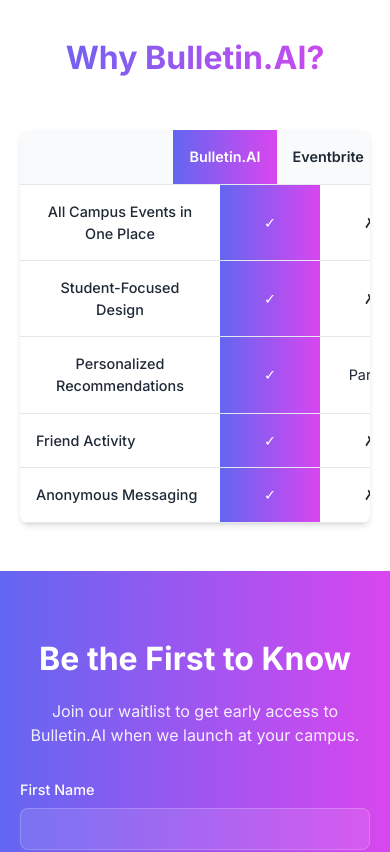
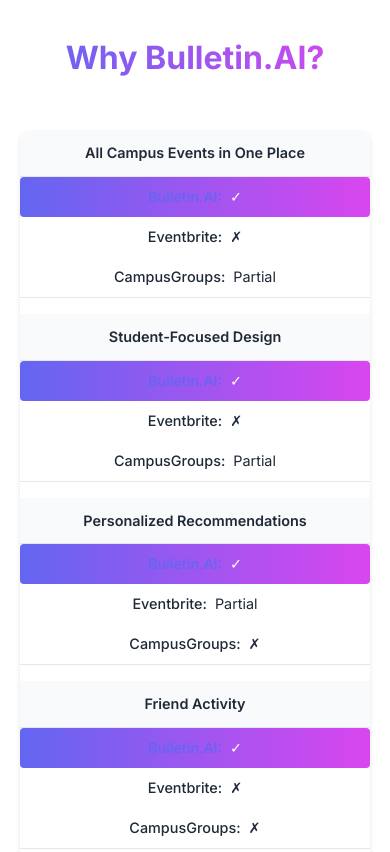
Before and after one commit to AbhayRAgarwal/bulletin.ai, a plain HTML site: page index.html in a window 390 px wide. Shown: the part 2440-3292 px from the top of the page. Drawn offline with Linux system fonts and the light colour scheme.

Commit message:
Fix comparison table layout on mobile

```diff
--- a/styles.css
+++ b/styles.css
@@ -417,14 +417,71 @@ nav ul {
 
 @media (max-width: 576px) {
     .comparison-table {
-        overflow-x: auto;
-        display: block;
-        width: 100%;
-        -webkit-overflow-scrolling: touch;
+        margin: 0 auto;
+        box-shadow: var(--shadow);
+        border-radius: var(--border-radius);
     }
 
-    .comparison-header, .comparison-row {
-        min-width: 500px;
+    /* Stack the table vertically on mobile */
+    .comparison-header {
+        display: none; /* Hide the header row on mobile */
+    }
+
+    .comparison-row {
+        display: flex;
+        flex-direction: column;
+        border-bottom: 1px solid var(--border-color);
+        margin-bottom: 1rem;
+        background-color: white;
+    }
+
+    .comparison-feature {
+        font-weight: 600;
+        padding: 0.75rem;
+        background-color: var(--bg-alt);
+        width: 100%;
+        border-bottom: 1px solid var(--border-color);
+        justify-content: center;
+    }
+
+    .comparison-cell {
+        display: flex;
+        padding: 0.5rem;
+        position: relative;
+        align-items: center;
+        justify-content: center;
+        min-height: 40px;
+    }
+
+    /* Add labels for each cell */
+    .comparison-cell:nth-child(2)::before {
+        content: "Bulletin.AI:";
+        font-weight: 500;
+        margin-right: 0.5rem;
+        color: var(--primary-color);
+    }
+
+    .comparison-cell:nth-child(3)::before {
+        content: "Eventbrite:";
+        font-weight: 500;
+        margin-right: 0.5rem;
+    }
+
+    .comparison-cell:nth-child(4)::before {
+        content: "CampusGroups:";
+        font-weight: 500;
+        margin-right: 0.5rem;
+    }
+
+    .highlighted {
+        background: var(--gradient-bg);
+        color: white;
+        border-radius: 4px;
+        padding: 0.25rem 0.75rem;
+    }
+
+    .highlighted::before {
+        color: white;
     }
 }
 
```
